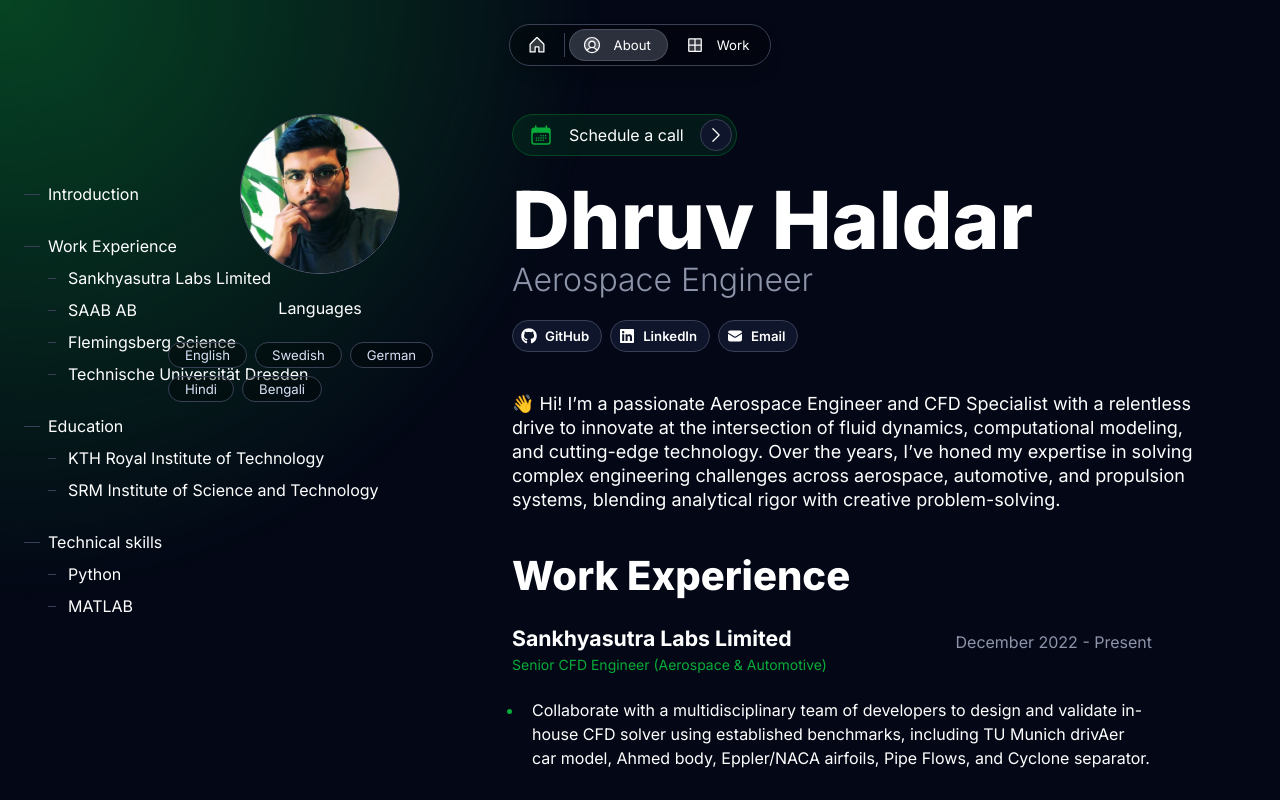
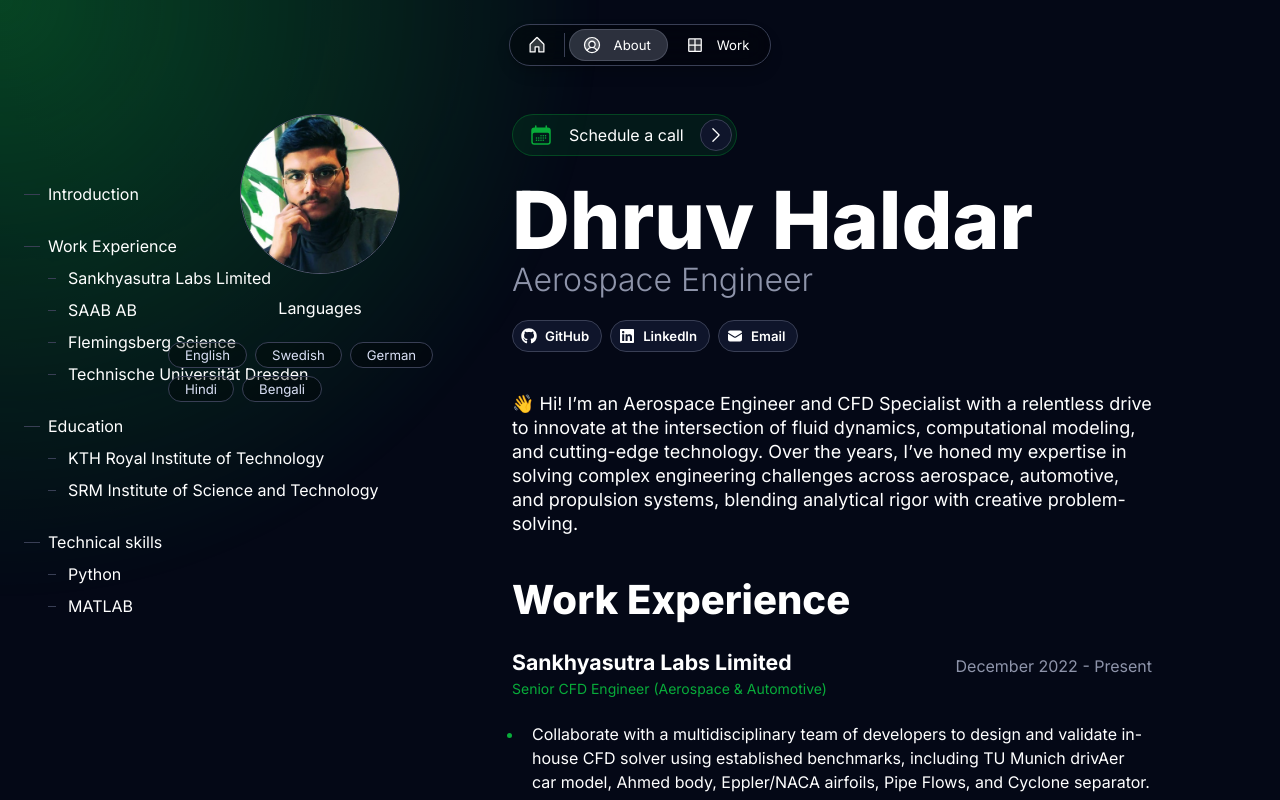
Before and after one commit to dhruvhaldar/portfolio, a Next.js app: page /about in a window 1280 px wide. Shown: the top 800 px of the page. Built offline with nearby package versions, Linux system fonts and the light colour scheme.

Commit message:
update page.tsx and content.js

```diff
--- a/src/app/about/page.tsx
+++ b/src/app/about/page.tsx
@@ -203,7 +203,7 @@
           </Column>
 
           {about.intro.display && (
-            <Column textVariant="body-default-l" marginBottom="l" style={{ width: "110%", maxWidth: "900px" }}>
+            <Column textVariant="body-default-l" marginBottom="l" style={{ width: "100%", maxWidth: "900px" }}>
               {about.intro.description}
             </Column>
           )}
--- a/src/app/resources/content.js
+++ b/src/app/resources/content.js
@@ -76,7 +76,7 @@
     title: "Introduction",
     description: (
       <>
-        👋 Hi! I’m a passionate Aerospace Engineer and CFD Specialist with a relentless drive to innovate at the intersection of fluid dynamics, computational modeling, and cutting-edge technology. Over the years, I’ve honed my expertise in solving complex engineering challenges across aerospace, automotive, and propulsion systems, blending analytical rigor with creative problem-solving.
+        👋 Hi! I’m an Aerospace Engineer and CFD Specialist with a relentless drive to innovate at the intersection of fluid dynamics, computational modeling, and cutting-edge technology. Over the years, I’ve honed my expertise in solving complex engineering challenges across aerospace, automotive, and propulsion systems, blending analytical rigor with creative problem-solving.
       </>
     ),
   },
```
